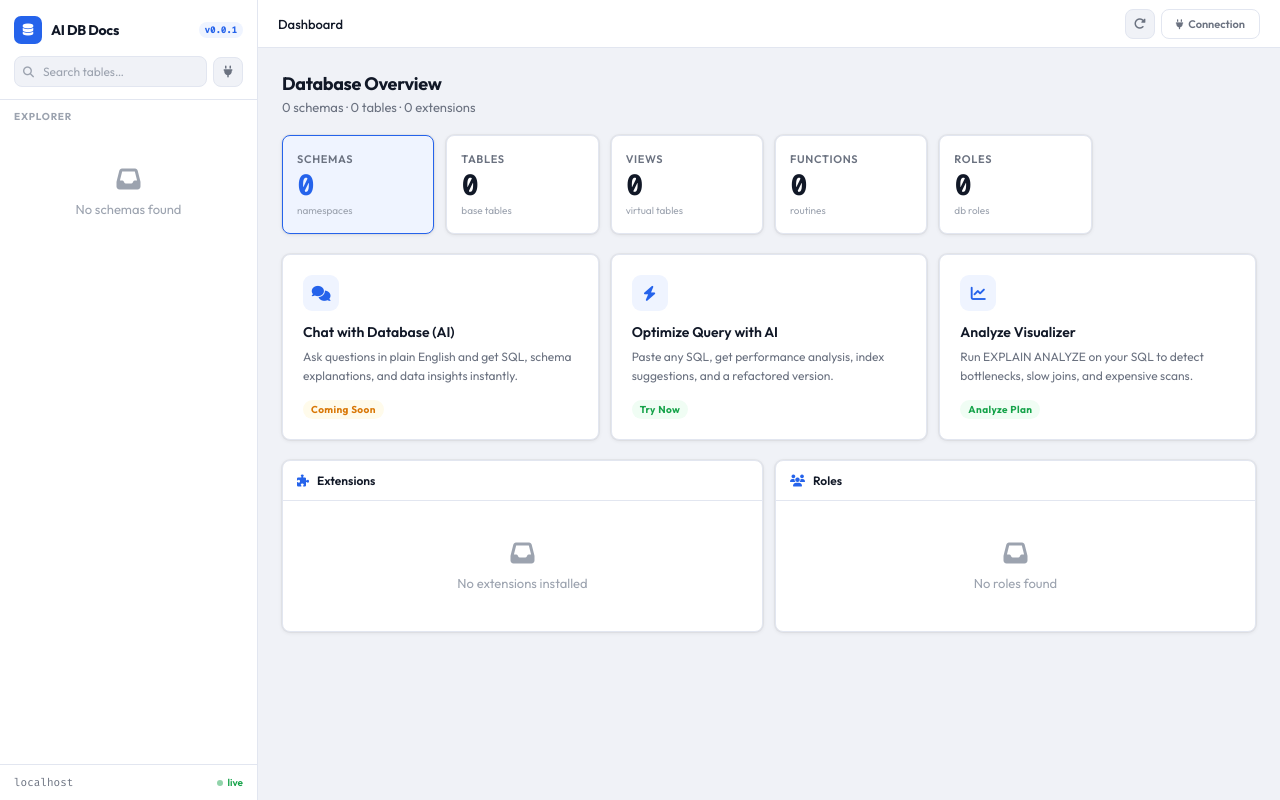
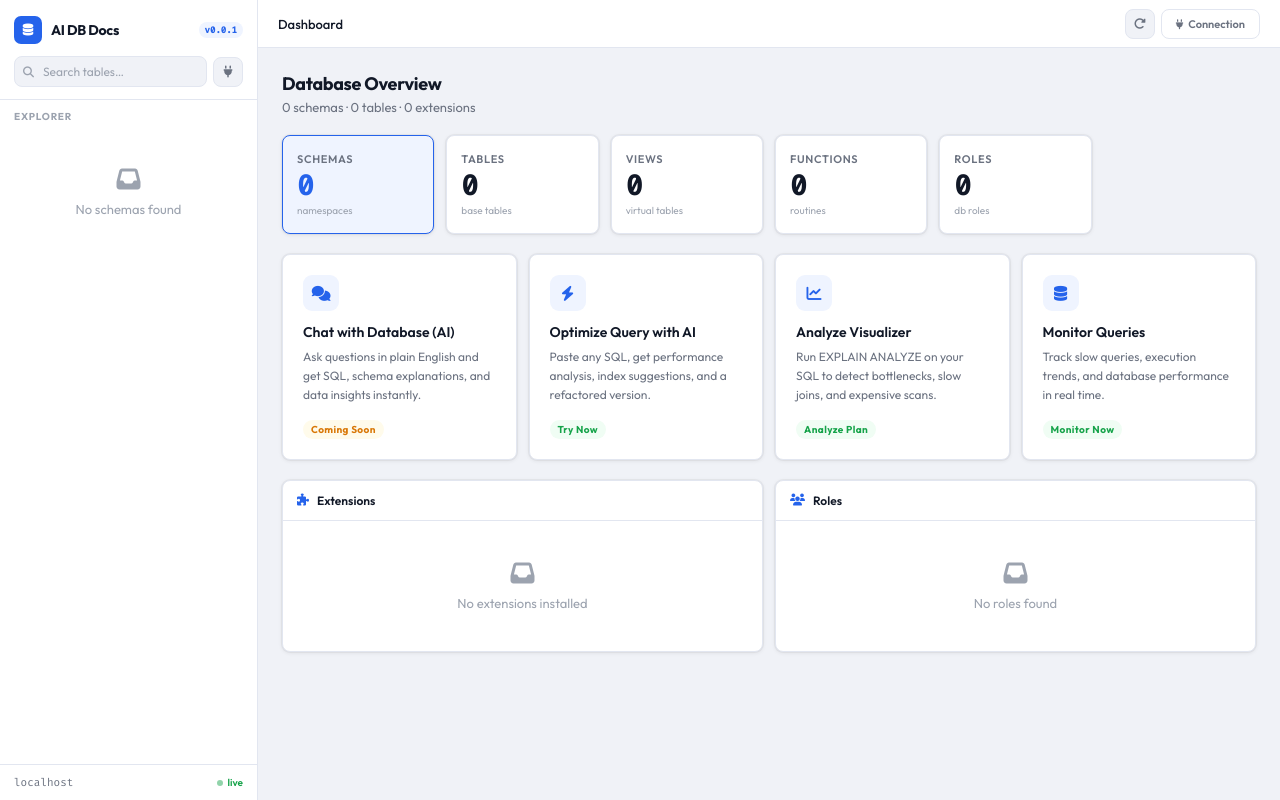
Before and after one commit to ghulam2545/nova, a FastAPI app: page / in a window 1280 px wide. Run offline with FastAPI, Linux system fonts and the light colour scheme; data that the repository does not hold is empty; some libraries are stand-ins or nearby versions.

Commit message:
adding a new card

```diff
--- a/static/app.js
+++ b/static/app.js
@@ -495,6 +495,8 @@ function closeAnalyzePanel() {
     document.getElementById('explain-overlay').classList.remove('open');
 }
 
+function openMonitorPanel() {}
+
 /* ── DDL copy ────────────────────────────── */
 function copyDDL() {
     const text = document.getElementById('ddl-content').textContent;
--- a/static/styles.css
+++ b/static/styles.css
@@ -468,7 +468,7 @@ body {
 
 .feature-row {
     display: grid;
-    grid-template-columns: repeat(3, 1fr);
+    grid-template-columns: repeat(4, 1fr);
     gap: 12px;
     margin-bottom: 20px;
 }
--- a/templates/index.html
+++ b/templates/index.html
@@ -100,6 +100,16 @@
                             Run EXPLAIN ANALYZE on your SQL to detect bottlenecks, slow joins, and expensive scans.
                         </div>
                         <span class="badge badge-live">Analyze Plan</span>
+                    </div>
+
+                    <div class="feat-card clickable" id="open-monitor-btn" onclick="openMonitorPanel()">
+                        <i class="fas fa-arrow-up-right feat-arrow"></i>
+                        <div class="feat-icon"><i class="fas fa-database"></i></div>
+                        <div class="feat-title">Monitor Queries</div>
+                        <div class="feat-desc">
+                            Track slow queries, execution trends, and database performance in real time.
+                        </div>
+                        <span class="badge badge-live">Monitor Now</span>
                     </div>
                 </div>
 
```
